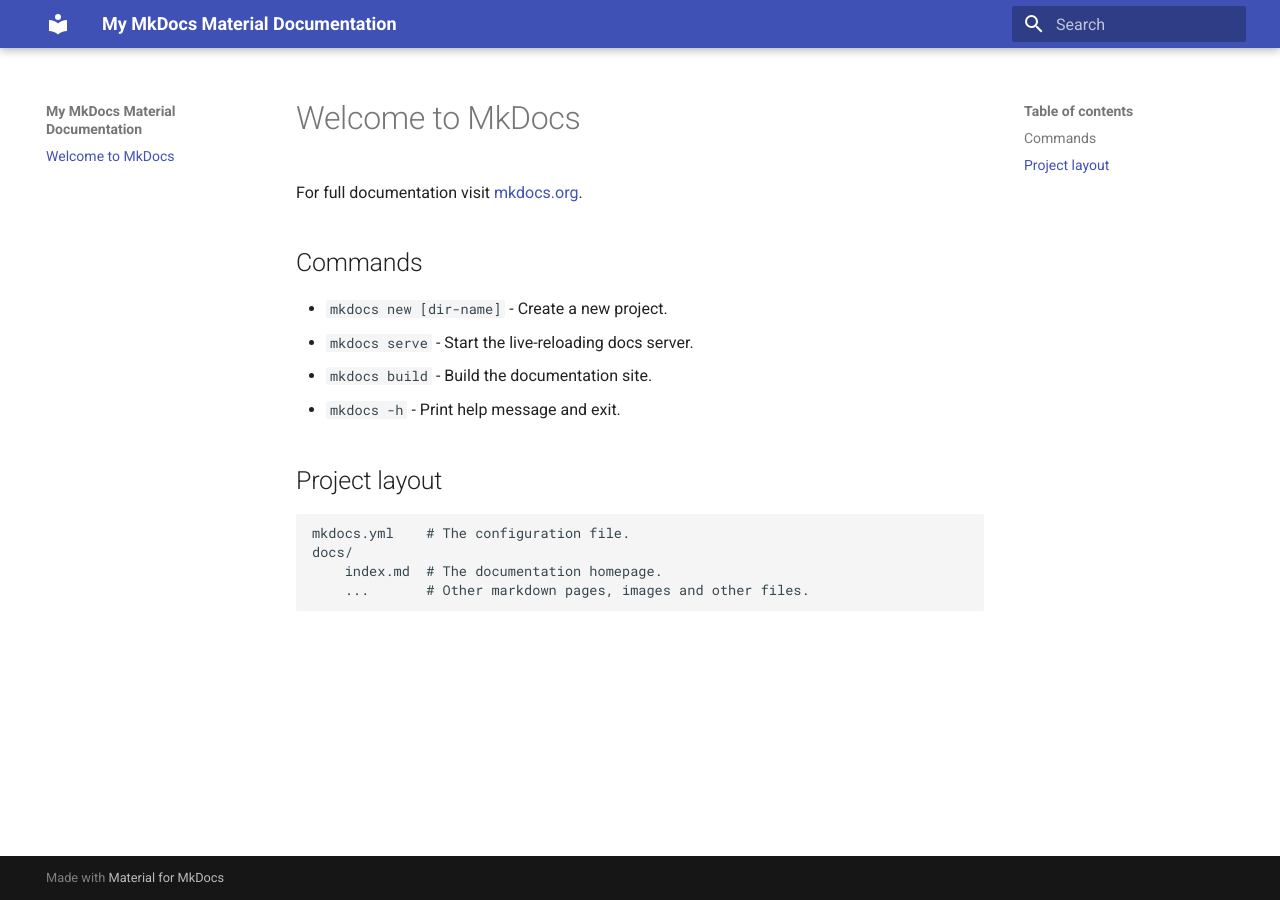
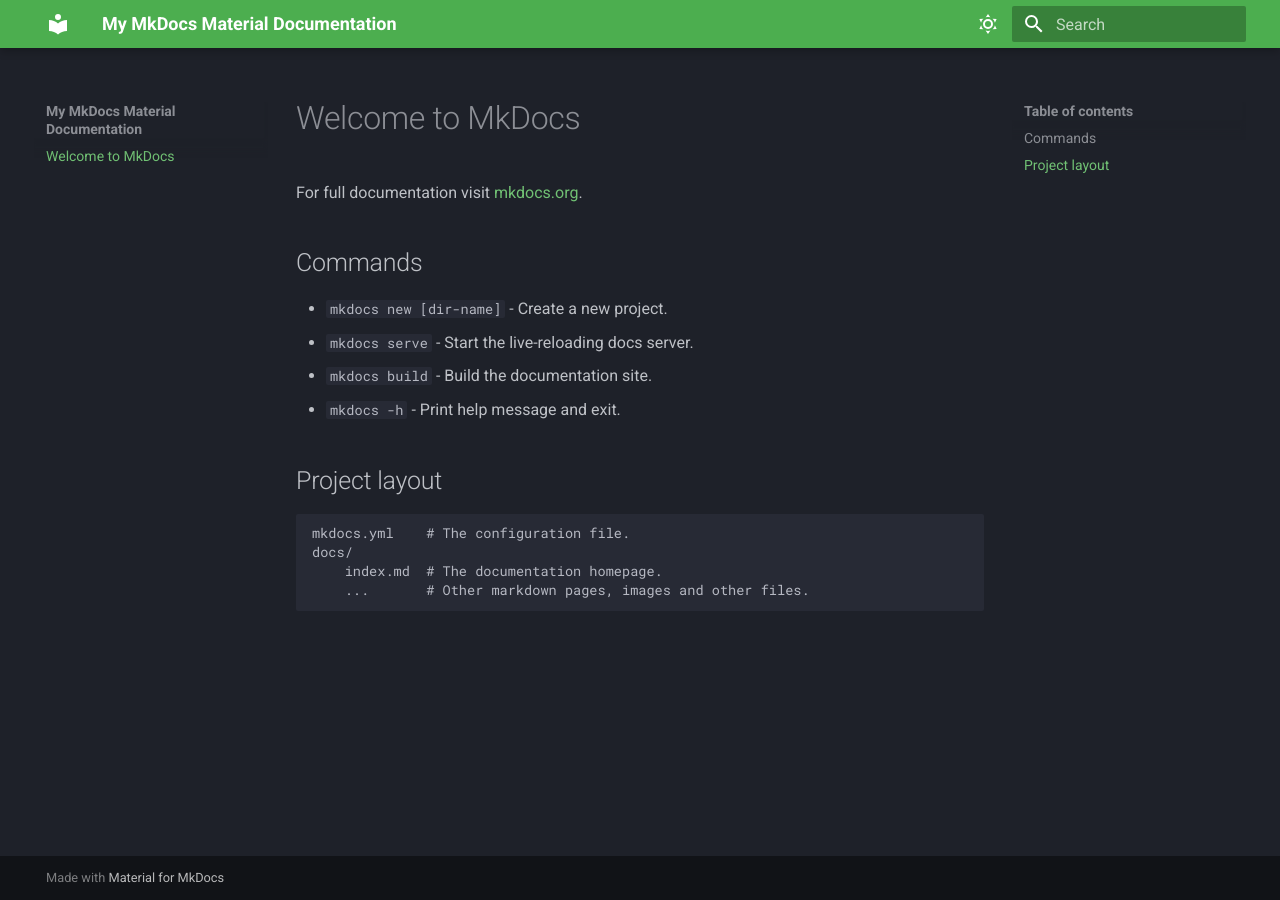
Before and after one commit to james-willett/material-mkdocs-youtube-2024, an MkDocs documentation site: the page built from docs/index.md, in a window 1280 px wide. Built offline with MkDocs 1.6.1 and Material for MkDocs 9.7.7, drawn with Linux system fonts in a browser that asks for light colours.

Commit message:
Adjust color scheme and add light and dark mode

```diff
--- a/mkdocs.yml
+++ b/mkdocs.yml
@@ -2,3 +2,19 @@
 site_url: https://sitename.example
 theme:
   name: material
+  palette:
+    # Dark Mode
+    - scheme: slate
+      toggle:
+        icon: material/weather-sunny
+        name: Dark mode
+      primary: green
+      accent: deep purple
+
+    # Light Mode
+    - scheme: default
+      toggle:
+        icon: material/weather-night
+        name: Light mode
+      primary: blue
+      accent: deep orange
```
